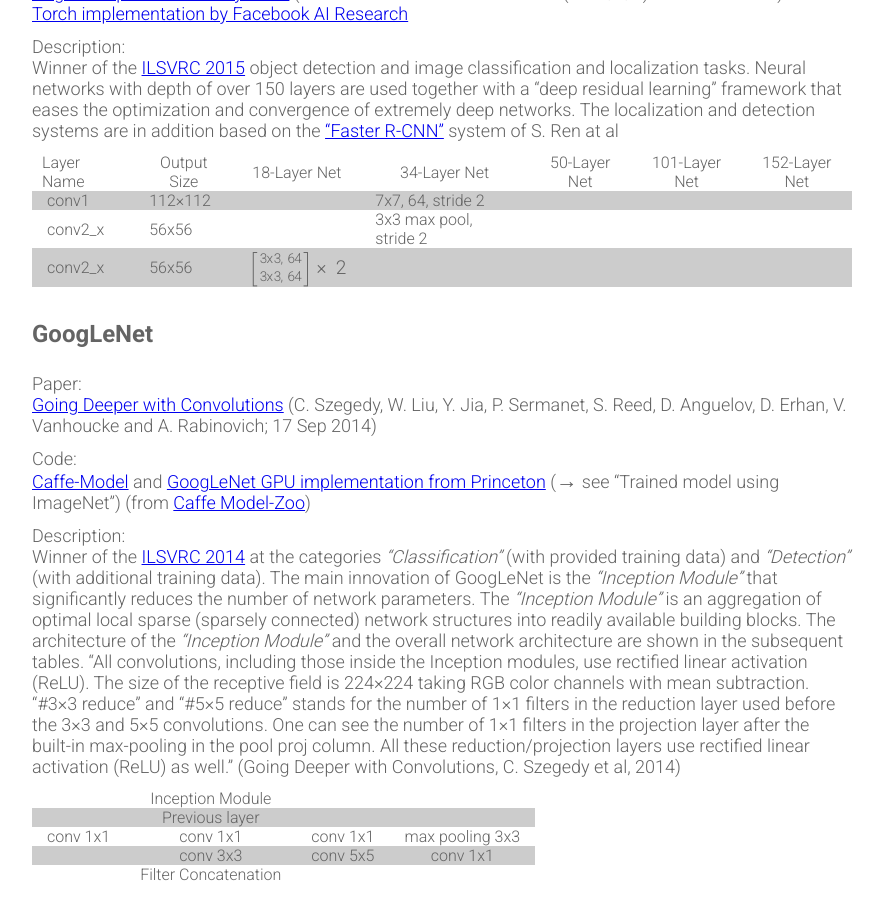
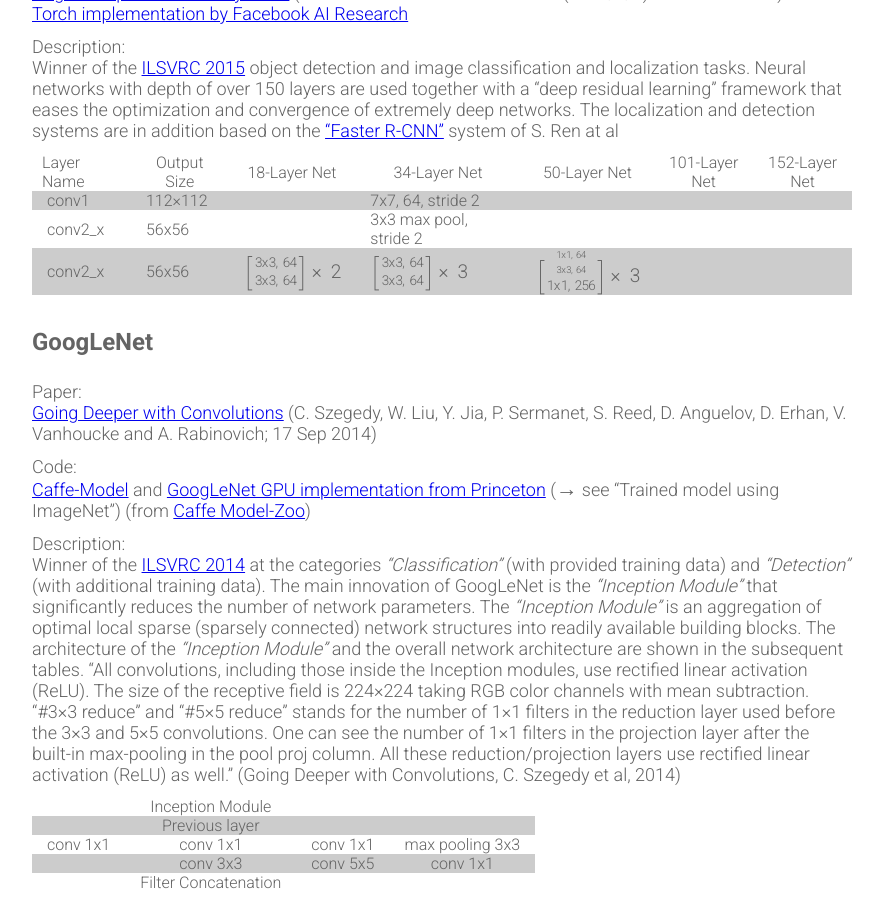
Before and after one commit to Xamla/xamla.github.io, a Jekyll site: the page built from prominent-convnet-architectures.md, in a window 1280 px wide and 900 px high, scrolled down 390 px. Shown: the whole window, without its empty margins (198-1082 px from the left). Built offline with Jekyll 4.4.1, drawn with Linux system fonts in a browser that asks for light colours; formulas are drawn with MathJax 3.

Commit message:
Update prominent-convnet-architectures.md

```diff
--- a/prominent-convnet-architectures.md
+++ b/prominent-convnet-architectures.md
@@ -29,7 +29,7 @@
 |:---------- | ----------- | ------------ | ------------ | ------------ | ------------- | ------------- |
 | conv1      | 112×112     |              | 7x7, 64, stride 2                                           |
 | conv2_x    | 56x56       |              | 3x3 max pool, stride 2                                      |
-| conv2_x    | 56x56       | \\( \left[ {\text{3x3, 64} \atop \text{3x3, 64}} \right] \times 2 \\)  |     |     |    |     |
+| conv2_x    | 56x56       | \\( \left[ {\text{3x3, 64} \atop \text{3x3, 64}} \right] \times 2 \\)  | \\( \left[ {\text{3x3, 64} \atop \text{3x3, 64}} \right] \times 3 \\)  | \\( \left[ {\text{1x1, 64} \atop \text{3x3, 64}} \atop \text{1x1, 256} \right] \times 3 \\)    |    |     |
 
 
 <br />
```
